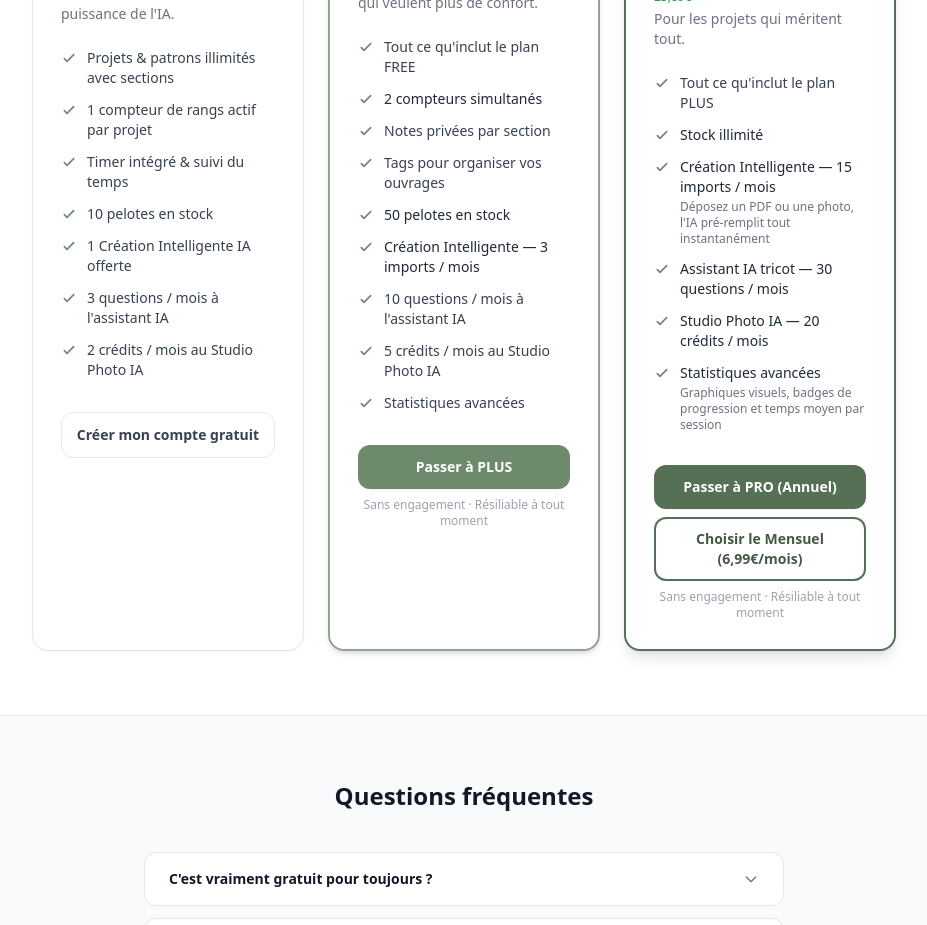
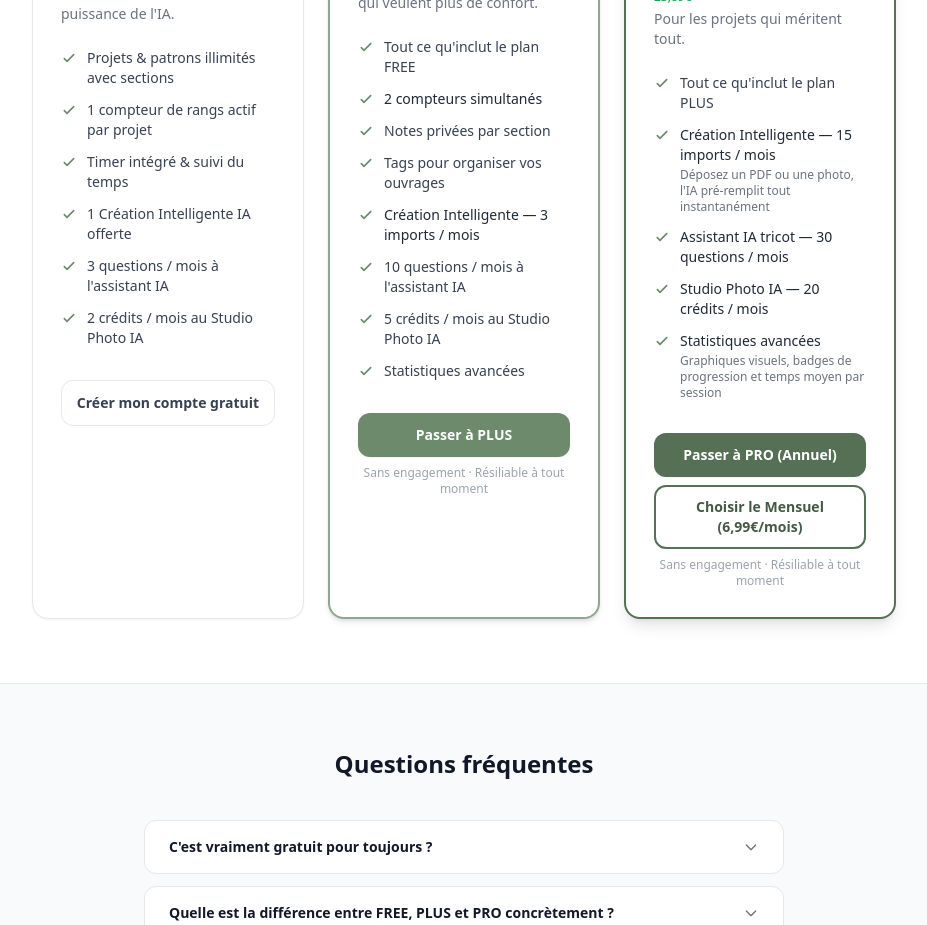
Before and after one commit to Nathalie57/yarnflow, a React (Vite) app in the folder frontend/: page / in a window 1280 px wide. Shown: the part 4080-5005 px from the top of the page, without its empty margins (176-1103 px from the left). Built offline with nearby package versions, Linux system fonts and the light colour scheme.

Commit message:
fix: masque temporairement les lignes stock (fonctionnalité pas encore disponible)

```diff
--- a/frontend/src/pages/Landing.jsx
+++ b/frontend/src/pages/Landing.jsx
@@ -384,10 +384,10 @@ const Landing = () => {
                   <svg xmlns="http://www.w3.org/2000/svg" className="h-4 w-4 text-primary-500 flex-shrink-0 mt-0.5" fill="none" viewBox="0 0 24 24" stroke="currentColor" strokeWidth={2.5}><path strokeLinecap="round" strokeLinejoin="round" d="M5 13l4 4L19 7" /></svg>
                   Timer intégré &amp; suivi du temps
                 </li>
-                <li className="flex items-start gap-2.5 text-sm text-gray-700">
+                {/* <li className="flex items-start gap-2.5 text-sm text-gray-700">
                   <svg xmlns="http://www.w3.org/2000/svg" className="h-4 w-4 text-primary-500 flex-shrink-0 mt-0.5" fill="none" viewBox="0 0 24 24" stroke="currentColor" strokeWidth={2.5}><path strokeLinecap="round" strokeLinejoin="round" d="M5 13l4 4L19 7" /></svg>
                   10 pelotes en stock
-                </li>
+                </li> */}
                 <li className="flex items-start gap-2.5 text-sm text-gray-700">
                   <svg xmlns="http://www.w3.org/2000/svg" className="h-4 w-4 text-primary-500 flex-shrink-0 mt-0.5" fill="none" viewBox="0 0 24 24" stroke="currentColor" strokeWidth={2.5}><path strokeLinecap="round" strokeLinejoin="round" d="M5 13l4 4L19 7" /></svg>
                   <span><span className="font-medium">1 Création Intelligente IA offerte</span></span>
@@ -434,10 +434,10 @@ const Landing = () => {
                   <svg xmlns="http://www.w3.org/2000/svg" className="h-4 w-4 text-primary-500 flex-shrink-0 mt-0.5" fill="none" viewBox="0 0 24 24" stroke="currentColor" strokeWidth={2.5}><path strokeLinecap="round" strokeLinejoin="round" d="M5 13l4 4L19 7" /></svg>
                   Tags pour organiser vos ouvrages
                 </li>
-                <li className="flex items-start gap-2.5 text-sm text-gray-700">
+                {/* <li className="flex items-start gap-2.5 text-sm text-gray-700">
                   <svg xmlns="http://www.w3.org/2000/svg" className="h-4 w-4 text-primary-500 flex-shrink-0 mt-0.5" fill="none" viewBox="0 0 24 24" stroke="currentColor" strokeWidth={2.5}><path strokeLinecap="round" strokeLinejoin="round" d="M5 13l4 4L19 7" /></svg>
                   <span><span className="font-medium text-gray-800">50 pelotes en stock</span></span>
-                </li>
+                </li> */}
                 <li className="flex items-start gap-2.5 text-sm text-gray-700">
                   <svg xmlns="http://www.w3.org/2000/svg" className="h-4 w-4 text-primary-500 flex-shrink-0 mt-0.5" fill="none" viewBox="0 0 24 24" stroke="currentColor" strokeWidth={2.5}><path strokeLinecap="round" strokeLinejoin="round" d="M5 13l4 4L19 7" /></svg>
                   <span><span className="font-medium text-gray-800">Création Intelligente — 3 imports / mois</span></span>
@@ -482,10 +482,10 @@ const Landing = () => {
                   <svg xmlns="http://www.w3.org/2000/svg" className="h-4 w-4 text-primary-500 flex-shrink-0 mt-0.5" fill="none" viewBox="0 0 24 24" stroke="currentColor" strokeWidth={2.5}><path strokeLinecap="round" strokeLinejoin="round" d="M5 13l4 4L19 7" /></svg>
                   Tout ce qu'inclut le plan PLUS
                 </li>
-                <li className="flex items-start gap-2.5 text-sm text-gray-700">
+                {/* <li className="flex items-start gap-2.5 text-sm text-gray-700">
                   <svg xmlns="http://www.w3.org/2000/svg" className="h-4 w-4 text-primary-500 flex-shrink-0 mt-0.5" fill="none" viewBox="0 0 24 24" stroke="currentColor" strokeWidth={2.5}><path strokeLinecap="round" strokeLinejoin="round" d="M5 13l4 4L19 7" /></svg>
                   <span><span className="font-medium text-gray-800">Stock illimité</span></span>
-                </li>
+                </li> */}
                 <li className="flex items-start gap-2.5 text-sm text-gray-700">
                   <svg xmlns="http://www.w3.org/2000/svg" className="h-4 w-4 text-primary-500 flex-shrink-0 mt-0.5" fill="none" viewBox="0 0 24 24" stroke="currentColor" strokeWidth={2.5}><path strokeLinecap="round" strokeLinejoin="round" d="M5 13l4 4L19 7" /></svg>
                   <span><span className="font-medium text-gray-800">Création Intelligente — 15 imports / mois</span><span className="block text-gray-500 text-xs mt-0.5">Déposez un PDF ou une photo, l'IA pré-remplit tout instantanément</span></span>
--- a/frontend/src/pages/Subscription.jsx
+++ b/frontend/src/pages/Subscription.jsx
@@ -280,7 +280,7 @@ const Subscription = () => {
           <ul className="space-y-2 mb-5 flex-1 text-sm text-gray-700">
             <li className="flex items-start gap-2"><Check /><span>Projets &amp; patrons illimités</span></li>
             <li className="flex items-start gap-2"><Check /><span>1 compteur par projet</span></li>
-            <li className="flex items-start gap-2"><Check /><span>Stock — 10 références</span></li>
+            {/* <li className="flex items-start gap-2"><Check /><span>Stock — 10 références</span></li> */}
             <li className="flex items-start gap-2"><Check /><span>1 Création IA offerte</span></li>
             <li className="flex items-start gap-2"><Check /><span>3 questions IA / mois</span></li>
             <li className="flex items-start gap-2"><Check /><span>2 crédits Studio Photo / mois</span></li>
@@ -310,7 +310,7 @@ const Subscription = () => {
           <ul className="space-y-2 mb-5 flex-1 text-sm text-gray-700">
             <li className="flex items-start gap-2"><Check className="text-primary-500" /><span>Tout le plan FREE</span></li>
             <li className="flex items-start gap-2"><Check className="text-primary-500" /><span><span className="font-medium">2 compteurs simultanés</span></span></li>
-            <li className="flex items-start gap-2"><Check className="text-primary-500" /><span><span className="font-medium">Stock — 50 références</span></span></li>
+            {/* <li className="flex items-start gap-2"><Check className="text-primary-500" /><span><span className="font-medium">Stock — 50 références</span></span></li> */}
             <li className="flex items-start gap-2"><Check className="text-primary-500" /><span>Notes privées par section</span></li>
             <li className="flex items-start gap-2"><Check className="text-primary-500" /><span>Tags pour organiser vos ouvrages</span></li>
             <li className="flex items-start gap-2"><Check className="text-primary-500" /><span><span className="font-medium">3 Créations IA / mois</span></span></li>
@@ -354,7 +354,7 @@ const Subscription = () => {
 
           <ul className="space-y-2 mb-5 flex-1 text-sm text-gray-700">
             <li className="flex items-start gap-2"><Check className="text-primary-600" /><span>Tout le plan PLUS</span></li>
-            <li className="flex items-start gap-2"><Check className="text-primary-600" /><span><span className="font-medium">Stock illimité</span></span></li>
+            {/* <li className="flex items-start gap-2"><Check className="text-primary-600" /><span><span className="font-medium">Stock illimité</span></span></li> */}
             <li className="flex items-start gap-2"><Check className="text-primary-600" /><span><span className="font-medium">15 Créations IA / mois</span></span></li>
             <li className="flex items-start gap-2"><Check className="text-primary-600" /><span><span className="font-medium">30 questions IA / mois</span></span></li>
             <li className="flex items-start gap-2"><Check className="text-primary-600" /><span><span className="font-medium">20 crédits Studio Photo / mois</span></span></li>
```
